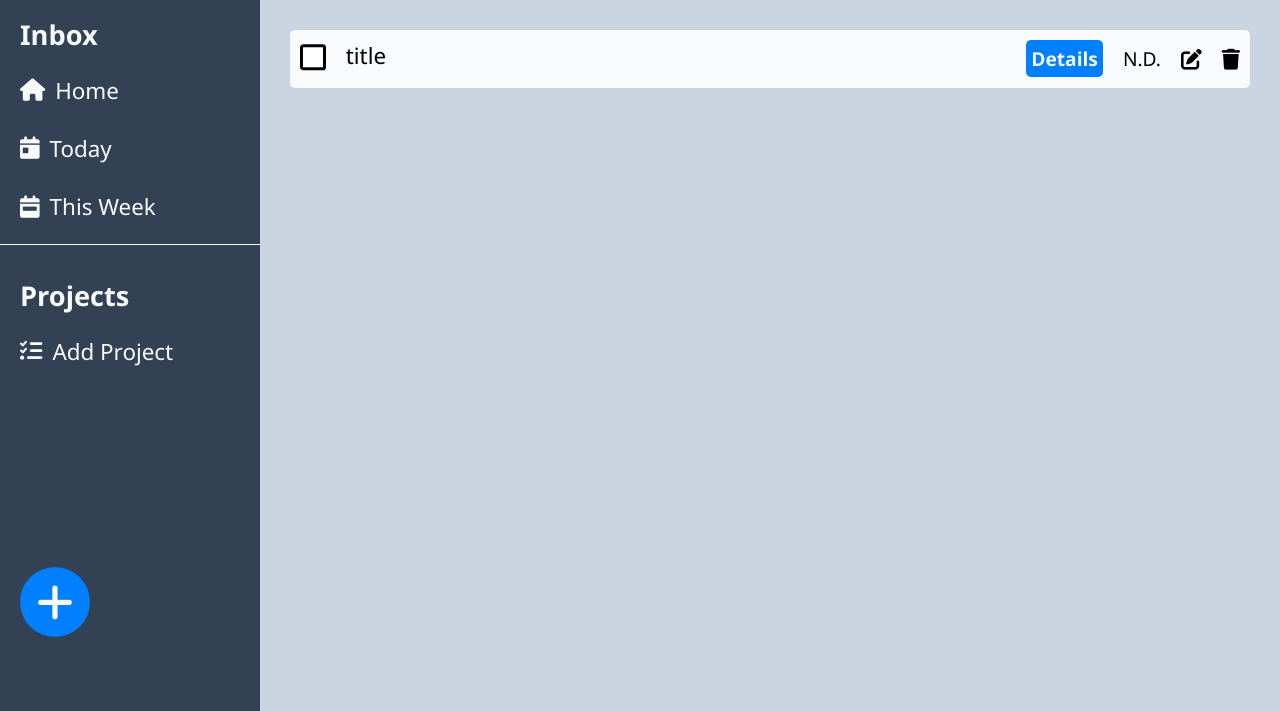
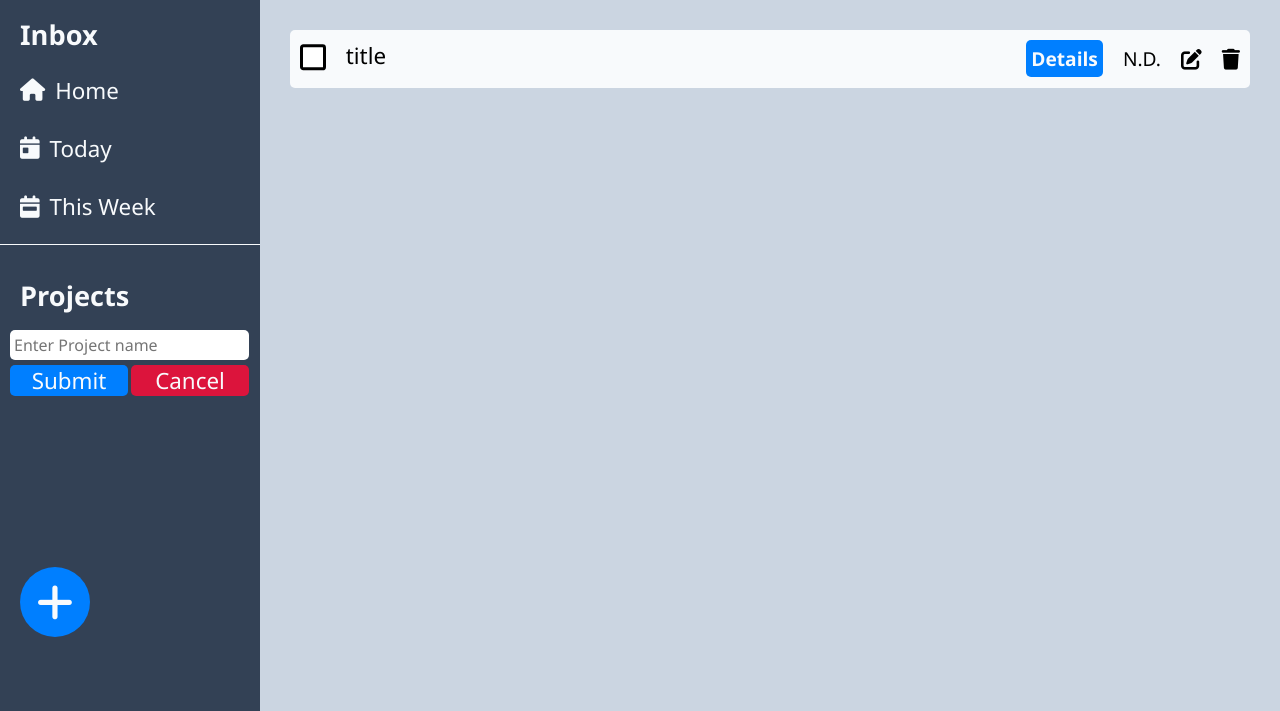
Before and after one commit to Husseinn-Essam/To-Do-App, a website built with webpack: page src/template.html in a window 1280 px wide. Both pictures are taken after a click on the button "Add Project". Shown: the part 89-800 px from the top of the page. Built offline with nearby package versions, Linux system fonts and the light colour scheme.

Commit message:
Btn events and appending tasks to date projects

```diff
--- a/src/Modules/ToDoList.js
+++ b/src/Modules/ToDoList.js
@@ -1,5 +1,8 @@
-import { isToday,isThisWeek } from "date-fns";
+import {
+  isToday, isThisWeek,
+} from "date-fns";
 import project from "./project";
+import task from "./task";
 
 const toDolist = (function () {
   const home = project("Home");
@@ -13,26 +16,28 @@ const toDolist = (function () {
     const index = projects.indexOf(aproject);
     projects.splice(index, 1);
   }
-  function getTodayProjects() {
+  function getTodayTasks() {
     today.tasks = [];
+
     for (let i = 0; i < projects.length; i++) {
-      if (projects[i] !== today || projects[i] !== week) {
+      if (projects[i] !== today && projects[i] !== week) {
         const currentTasks = projects[i].tasks;
         for (let j = 0; j < currentTasks.length; j++) {
-          if (isToday(currentTasks[j].date)) {
+          const tasksDate = new Date(currentTasks[j].date);
+          if (isToday(tasksDate)) {
             today.tasks.push(currentTasks[j]);
           }
         }
       }
     }
   }
-  function getWeekProjects(){
+  function getWeekTasks() {
     week.tasks = [];
     for (let i = 0; i < projects.length; i++) {
-      if (projects[i] !== today || projects[i] !== week) {
+      if (projects[i] !== today && projects[i] !== week) {
         const currentTasks = projects[i].tasks;
         for (let j = 0; j < currentTasks.length; j++) {
-          if (isThisWeek(currentTasks[j].date)) {
+          if (isThisWeek(new Date(currentTasks[j].date))) {
             week.tasks.push(currentTasks[j]);
           }
         }
@@ -43,8 +48,11 @@ const toDolist = (function () {
     addProject,
     removeProject,
     projects,
-    getTodayProjects,
-    getWeekProjects
+    getTodayTasks,
+    getWeekTasks,
+    home,
+    today,
+    week,
   };
 }());
 export default toDolist;
--- /dev/null
+++ b/src/Modules/displayControl.js
@@ -0,0 +1,80 @@
+import format from "date-fns/format";
+import toDolist from "./ToDoList";
+import task from "./task";
+import project from "./project";
+
+const displayContoller = (function () {
+  const selectedProject = toDolist.home;
+  function startApp() {
+    displayContoller.btnEvents();
+  }
+  function btnEvents() {
+    displayContoller.openModal();
+    displayContoller.submitTask();
+    displayContoller.submitProject();
+  }
+  // button events
+  function openModal() {
+    const addTask = document.querySelector('.add-task');
+    const modal = document.querySelector('.modal');
+    addTask.addEventListener('click', () => {
+      modal.style.display = 'flex';
+    });
+    // closing modal
+    window.addEventListener('click', (e) => {
+      if (e.target === modal) {
+        modal.style.display = 'none';
+      }
+    });
+  }
+  function submitTask() {
+    const submitTaskBtn = document.querySelector(".submit");
+    submitTaskBtn.addEventListener('click', () => {
+      displayContoller.addTaskToProject();
+      toDolist.getTodayTasks();
+      toDolist.getWeekTasks();
+      console.log(toDolist.projects);
+    });
+  }
+  function submitProject() {
+    const addProjectBtn = document.querySelector(".addProject");
+    const addProjectForm = document.querySelector(".addProjectForm");
+    const cancelProject = document.querySelector(".cancel");
+    const submitProjectForm = document.querySelector(".submitProject");
+    addProjectBtn.addEventListener('click', () => {
+      addProjectBtn.style.display = 'none';
+      addProjectForm.style.display = 'flex';
+    });
+    cancelProject.addEventListener('click', () => {
+      addProjectBtn.style.display = 'flex';
+      addProjectForm.style.display = 'none';
+    });
+    submitProjectForm.addEventListener('click', () => {
+      displayContoller.addProjectToList();
+    //   console.log(toDolist.projects);
+    });
+  }
+  function addProjectToList() {
+    const projectName = document.querySelector("#addProjectTitle");
+    toDolist.addProject(project(projectName.value));
+  }
+  function addTaskToProject() {
+    const taskName = document.querySelector("#title");
+    const details = document.querySelector("#details-txt");
+    const date = document.querySelector("#task-date");
+    // example
+    selectedProject.addTask(task(taskName.value, date.value, details.value, false));
+  }
+  return {
+    btnEvents,
+    openModal,
+    submitTask,
+    submitProject,
+    addTaskToProject,
+    startApp,
+    addProjectToList,
+    selectedProject,
+
+  };
+}());
+export default displayContoller;
--- a/src/Modules/task.js
+++ b/src/Modules/task.js
@@ -1,8 +1,18 @@
-const task = (title, date, checked, priorty) => ({
-  title,
-  date,
-  checked,
-  priorty,
-});
+const task = (title, date, details, checked = false) => {
+  function getDateFormat(taskDate) {
+    const year = taskDate.split('-')[0];
+    const month = taskDate.split('-')[1];
+    const day = taskDate.split('-')[2];
+    return `${month}/${day}/${year}`;
+  }
+
+  return {
+    title,
+    date,
+    details,
+    checked,
+    getDateFormat,
+  };
+};
 
 export default task;
--- a/src/index.js
+++ b/src/index.js
@@ -2,23 +2,26 @@ import './styles/main.scss';
 import task from './Modules/task';
 import project from './Modules/project';
 import toDolist from './Modules/ToDoList';
-let myd=new Date;
-const task1 = task("jojo",myd, true, "ez");
+import displayContoller from './Modules/displayControl';
 
-// console.log(task1.title);
-const pr1 = project("pr1");
-// pr1.tasks.push(task1);
-pr1.addTask(task1);
+// const myd = new Date();
+// const task1 = task("jojo", myd, true, "ez");
 
-console.log(pr1.tasks);
+// // console.log(task1.title);
+// const pr1 = project("pr1");
+// // pr1.tasks.push(task1);
+// pr1.addTask(task1);
 
-toDolist.addProject(pr1);
-console.table(toDolist.projects[1]);
+// console.log(pr1.tasks);
 
-console.table(toDolist.projects);
-toDolist.getTodayProjects();
-console.table(toDolist.projects[1]);
-pr1.addTask(task1);
-pr1.addTask(task1);
-toDolist.getTodayProjects();
-console.table(toDolist.projects[1]);
+// toDolist.addProject(pr1);
+// console.table(toDolist.projects[1]);
+
+// console.table(toDolist.projects);
+// toDolist.getTodayProjects();
+// console.table(toDolist.projects[1]);
+// pr1.addTask(task1);
+// pr1.addTask(task1);
+// toDolist.getTodayProjects();
+// console.table(toDolist.projects[1]);
+displayContoller.startApp();
--- a/src/styles/main.scss
+++ b/src/styles/main.scss
@@ -81,6 +81,38 @@
             font-size: 1.7rem;
 
         }
+        .addProjectForm{
+            display: none;
+            flex-direction: column;
+            gap: 5px;
+            button:hover{
+                color: $light;
+                opacity: 0.7;
+            }
+        }
+        input{
+            padding: 4px;
+            font-size: 1rem;
+            border-radius: 5px;
+            border: none;
+        }
+        .projectActions{
+            display: flex;
+            flex-direction: row;
+            gap:3px;
+        }
+        .submitProject{
+            background-color: $primary;
+            width: 50%;
+            border-radius:5px ;
+            justify-content: center;
+        }
+        .cancel{
+            background-color: crimson;
+            width: 50%;
+            border-radius:5px ;
+            justify-content: center;
+        }
 
     }
 }
--- a/src/template.html
+++ b/src/template.html
@@ -25,6 +25,15 @@
           <button class="addProject">
             <i class="fa-solid fa-list-check"></i> Add Project
           </button>
+          <div class="addProjectForm">
+            <input type="text" name="addProjectTitle" id="addProjectTitle" placeholder="Enter Project name">
+          <div class="projectActions">
+            <button class="submitProject">Submit</button>
+            <button class="cancel">Cancel</button>
+          </div>
+          </div>
+
+
         </div>
       </div>
       <div class="list">
@@ -54,6 +63,7 @@
             <input type="date" name="task-date" id="task-date">
           </div>
           <button class="submit">Add Task</button>
+
          </div>
 
         </div>
```
Also changed, not shown: .eslintrc.json.
